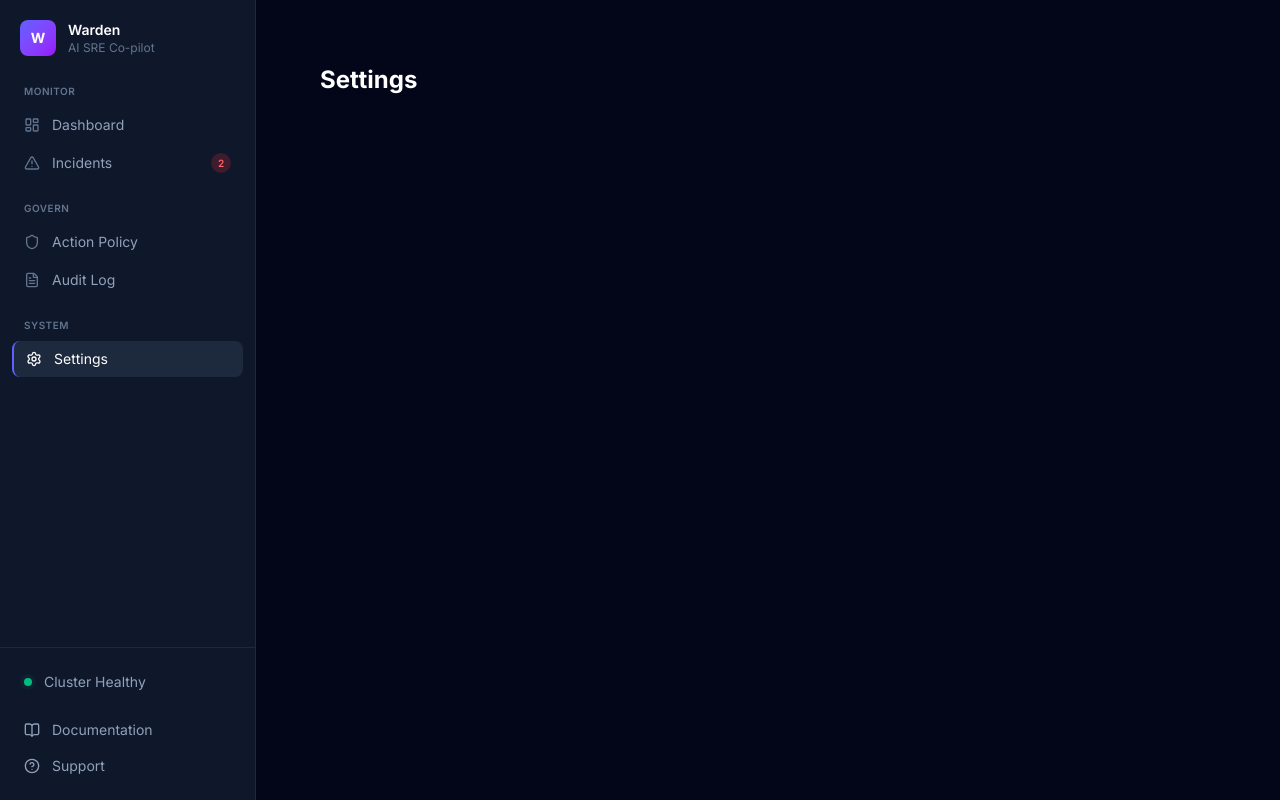
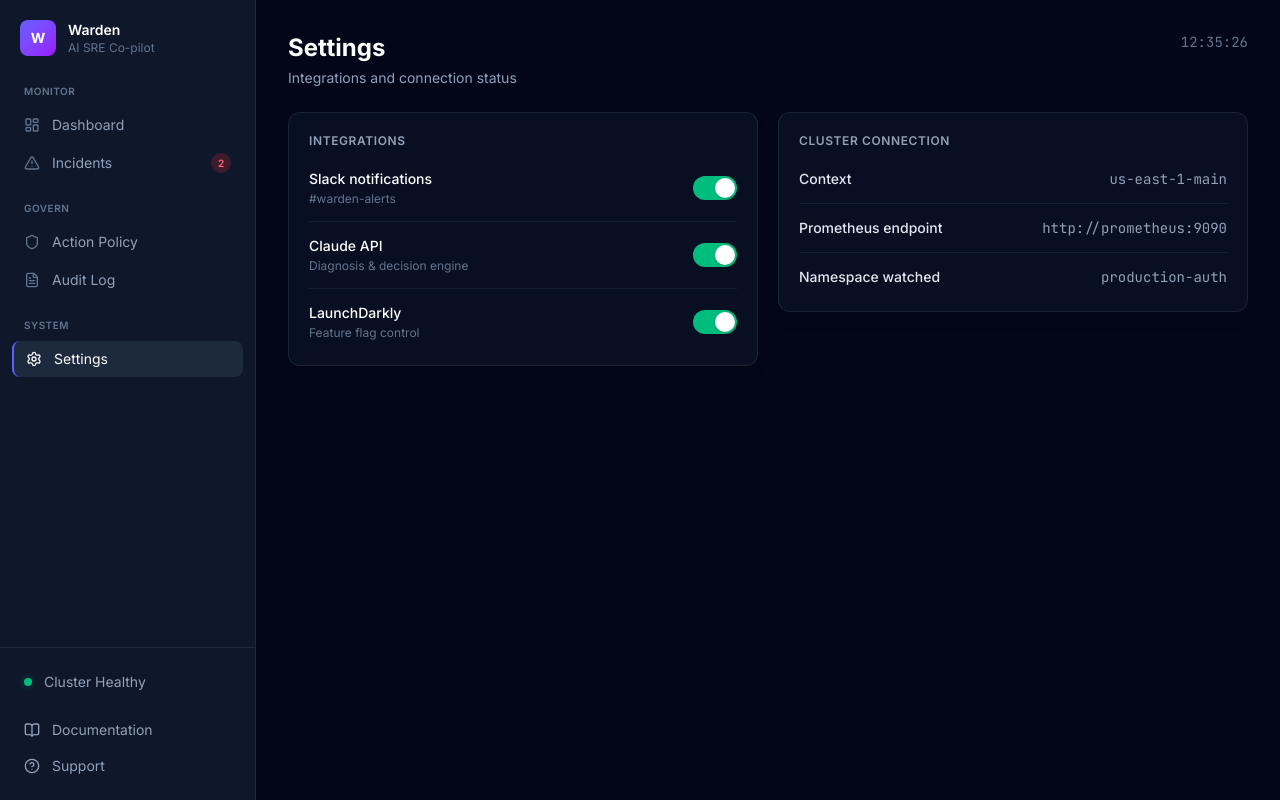
Before and after one commit to Abjithbk/warden-ai, a React app in the folder dashboard/frontend/: page /settings in a window 1280 px wide. Built offline with nearby package versions, Linux system fonts and the light colour scheme; the HTML template or start-up script is replaced by a standard one.

Commit message:
feat(settings): added the settings page

```diff
--- a/dashboard/frontend/src/App.jsx
+++ b/dashboard/frontend/src/App.jsx
@@ -5,9 +5,7 @@ import Dashboard from './pages/Dashboard';
 import ActionPolicyPage from './pages/ActionPolicyPage';
 import IncidentsPage from './pages/IncidentsPage';
 import IncidentDetailPage from './pages/IncidentDetailPage';
-
-// Placeholder pages for other routes
-const Settings = () => <div className="p-8 text-white"><h1 className="text-2xl font-bold">Settings</h1></div>;
+import SettingsPage from './pages/SettingsPage';
 
 function App() {
   return (
@@ -20,7 +18,7 @@ function App() {
           <Route path="/incidents" element={<IncidentsPage />} />
           <Route path="/incidents/:id" element={<IncidentDetailPage />} />
           <Route path="/policy" element={<ActionPolicyPage />} />
-          <Route path="/settings" element={<Settings />} />
+          <Route path="/settings" element={<SettingsPage />} />
         </Routes>
       </Layout>
     </Router>
--- /dev/null
+++ b/dashboard/frontend/src/pages/SettingsPage.jsx
@@ -0,0 +1,121 @@
+import { useState } from 'react';
+import PageHeader from '../components/common/PageHeader';
+
+const initialIntegrations = [
+  {
+    id: 'slack',
+    name: 'Slack notifications',
+    detail: '#warden-alerts',
+    enabled: true,
+  },
+  {
+    id: 'claude',
+    name: 'Claude API',
+    detail: 'Diagnosis & decision engine',
+    enabled: true,
+  },
+  {
+    id: 'launchdarkly',
+    name: 'LaunchDarkly',
+    detail: 'Feature flag control',
+    enabled: true,
+  },
+];
+
+const clusterDetails = [
+  { label: 'Context', value: 'us-east-1-main' },
+  { label: 'Prometheus endpoint', value: 'http://prometheus:9090' },
+  { label: 'Namespace watched', value: 'production-auth' },
+];
+
+const SettingsPage = () => {
+  const [integrations, setIntegrations] = useState(initialIntegrations);
+
+  const toggleIntegration = (id) => {
+    setIntegrations((prev) =>
+      prev.map((item) =>
+        item.id === id ? { ...item, enabled: !item.enabled } : item
+      )
+    );
+  };
+
+  return (
+    <div>
+      {/* Reusable PageHeader with live digital clock */}
+      <PageHeader
+        title="Settings"
+        subtitle="Integrations and connection status"
+      />
+
+      {/* Settings Grid */}
+      <div className="grid grid-cols-1 gap-5 md:grid-cols-2 items-start">
+        {/* Card 1: INTEGRATIONS */}
+        <div className="rounded-xl border border-slate-800/80 bg-slate-900/60 p-5 shadow-lg backdrop-blur-sm">
+          <h2 className="text-xs font-semibold uppercase tracking-wider text-slate-400 mb-4">
+            INTEGRATIONS
+          </h2>
+
+          <div className="divide-y divide-slate-800/60">
+            {integrations.map((item) => (
+              <div
+                key={item.id}
+                className="flex items-center justify-between py-3.5 first:pt-1 last:pb-1"
+              >
+                <div>
+                  <h3 className="text-sm font-medium text-white">
+                    {item.name}
+                  </h3>
+                  <p className="text-xs text-slate-500 mt-0.5">{item.detail}</p>
+                </div>
+
+                {/* Toggle switch */}
+                <button
+                  type="button"
+                  role="switch"
+                  aria-checked={item.enabled}
+                  onClick={() => toggleIntegration(item.id)}
+                  className={`relative inline-flex h-6 w-11 flex-shrink-0 cursor-pointer rounded-full border-2 border-transparent transition-colors duration-200 ease-in-out focus:outline-none ${
+                    item.enabled ? 'bg-emerald-500' : 'bg-slate-700'
+                  }`}
+                >
+                  <span className="sr-only">Toggle {item.name}</span>
+                  <span
+                    aria-hidden="true"
+                    className={`pointer-events-none inline-block h-5 w-5 transform rounded-full bg-white shadow-sm ring-0 transition duration-200 ease-in-out ${
+                      item.enabled ? 'translate-x-5' : 'translate-x-0'
+                    }`}
+                  />
+                </button>
+              </div>
+            ))}
+          </div>
+        </div>
+
+        {/* Card 2: CLUSTER CONNECTION */}
+        <div className="rounded-xl border border-slate-800/80 bg-slate-900/60 p-5 shadow-lg backdrop-blur-sm">
+          <h2 className="text-xs font-semibold uppercase tracking-wider text-slate-400 mb-4">
+            CLUSTER CONNECTION
+          </h2>
+
+          <div className="divide-y divide-slate-800/60">
+            {clusterDetails.map((detail, idx) => (
+              <div
+                key={idx}
+                className="flex items-center justify-between py-3.5 first:pt-1 last:pb-1 text-sm"
+              >
+                <span className="font-medium text-slate-200">
+                  {detail.label}
+                </span>
+                <span className="font-mono text-xs sm:text-sm text-slate-400">
+                  {detail.value}
+                </span>
+              </div>
+            ))}
+          </div>
+        </div>
+      </div>
+    </div>
+  );
+};
+
+export default SettingsPage;
```
